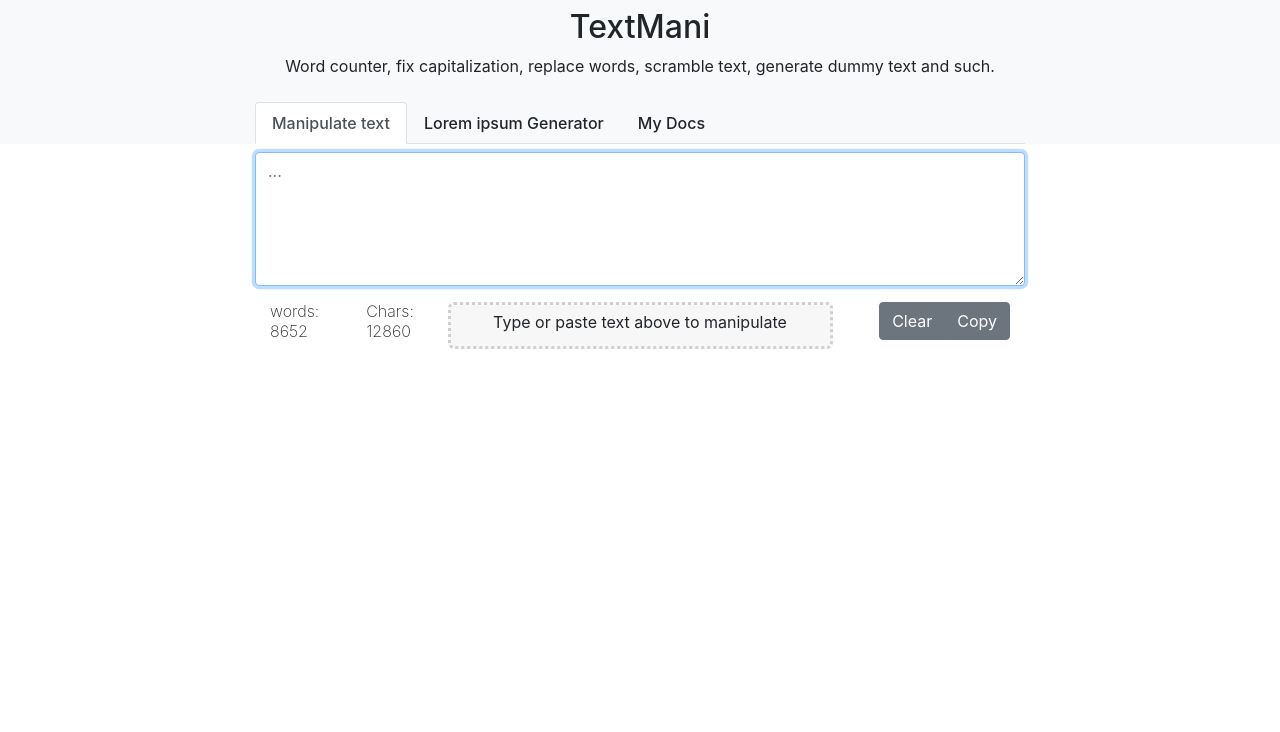
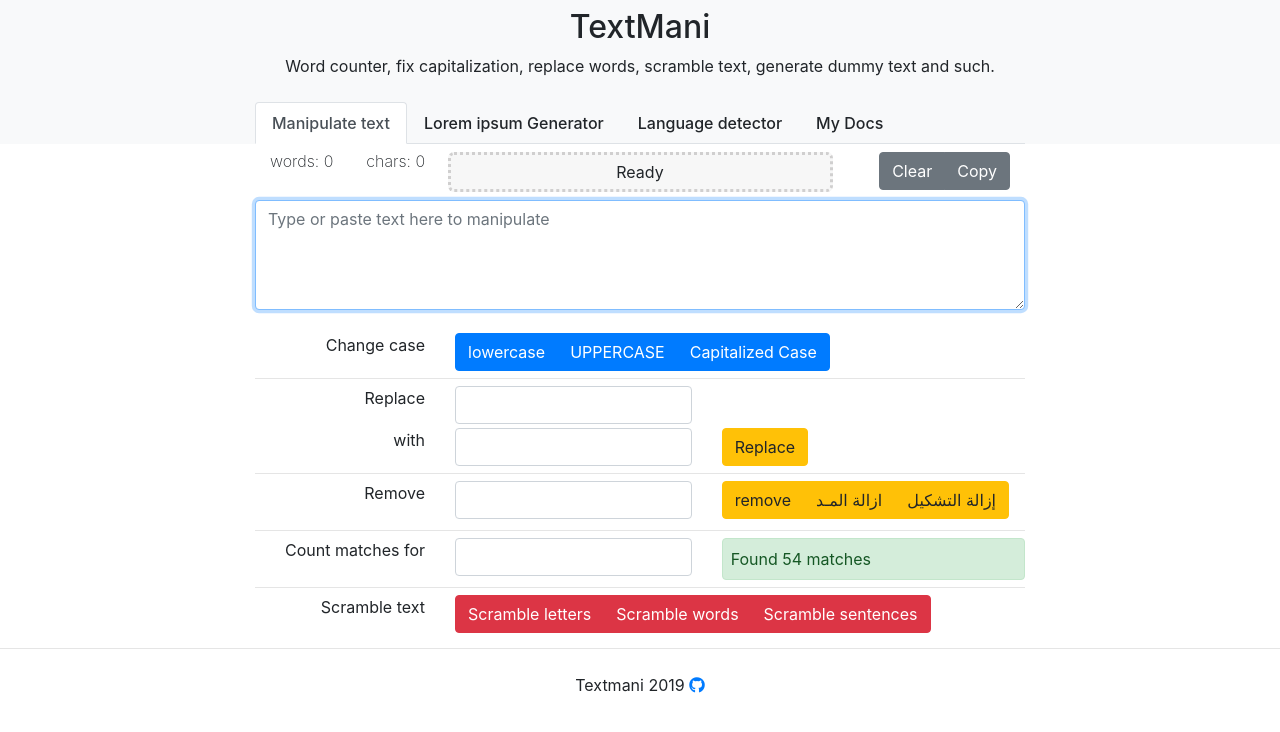
Before and after one commit to iHani/textmani-react, a React (Create React App) app: page / in a window 1280 px wide. Shown: the top 732 px of the page. Built offline with nearby package versions, Linux system fonts and the light colour scheme.

Commit message:
rewrite App.js with hooks (#1)
* Manipulating tab 20%

* Manipulator UI ready

```diff
--- a/public/index.html
+++ b/public/index.html
@@ -7,6 +7,9 @@
       name="viewport"
       content="width=device-width, initial-scale=1, shrink-to-fit=no"
     />
+    <link rel="stylesheet" href="https://use.fontawesome.com/releases/v5.6.3/css/all.css" integrity="sha384-UHRtZLI+pbxtHCWp1t77Bi1L4ZtiqrqD80Kn4Z8NTSRyMA2Fd33n5dQ8lWUE00s/" crossorigin="anonymous">
+
+
     <meta name="theme-color" content="#000000" />
     <!--
       manifest.json provides metadata used when your web app is added to the
--- a/src/App.js
+++ b/src/App.js
@@ -1,40 +1,80 @@
-import React, { Component } from 'react';
+import React, { useState, useEffect } from 'react';
 import Header from './Components/Header';
 import Manipulator from './Components/Manipulator';
 import Generator from './Components/Generator';
 import MyDocs from './Components/MyDocs';
-// import MyComponent from './Components/MyDocs';
 
-class App extends Component {
-  state = {
-    tabs: [ "Manipulate text", "Lorem ipsum Generator", "My Docs"],
-    activeTab: "Manipulate text",
+const allTabs = ["Manipulate text", "Lorem ipsum Generator", "Language detector", "My Docs"];
+
+export default function App() {
+  const [tabs] = useState(allTabs);
+  const [activeTab, setActiveTab] = useState("Manipulate text");
+  const [manipulatorText, setManipulatorText] = useState();
+  const [stringCounts, setStringCounts] = useState({ words: 0, chars: 0 });
+
+
+  function handleManipulatorText(text) {
+    setManipulatorText(text);
+    setStringCounts({ words: countWords(text), chars: countChars(text) });
   }
 
-  getComponent = (tab) => {
+
+  function getComponent(tab) {
     switch (tab) {
-      case "Manipulate text": return <Manipulator />
+      case "Manipulate text":
+      return (
+        <Manipulator
+          text={manipulatorText}
+          handleChangeText={handleManipulatorText}
+          stringCounts={stringCounts}
+          />
+      )
       case "Lorem ipsum Generator": return <Generator />
       case "My Docs": return <MyDocs />
       default:
     }
   }
 
-  handleClickTab = (activeTab) => this.setState({ activeTab });
+  function countWords(text = ''){
+    if (text.trim()) {
+      let ar = 0, en = 0;
+      if (text.match(/\S/g)) {
+        //Arabic words
+        let pta = /[\u0600-\u06FF]+/g
+        if (pta.test(text)) { ar = text.match(pta).length }
+        //English words
+        let pte = /\w+/g
+        if (pte.test(text)) { en = text.match(pte).length }
+        return ar + en
+      } else { return 0 }
+    }  else { return 0 }
+  }
 
-  render() {
-    const { tabs, activeTab } = this.state;
+
+  function countChars(text){
+    return text ? text.length : 0;
+  }
+
+  const handleClickTab = (activeTab) => setActiveTab(activeTab);
+
   return (
     <div>
-        <Header tabs={tabs} activeTab={activeTab} handleClickTab={this.handleClickTab}/>
+      <Header tabs={tabs} activeTab={activeTab} handleClickTab={handleClickTab}/>
       <div className="container">
         <div className="py-2">
-            {this.getComponent(activeTab)}
+          {getComponent(activeTab)}
         </div>
       </div>
+
+      <hr />
+
+      <div className="text-center mt-4 mb-5">
+          Textmani 2019
+        <a href="https://github.com/ihani/textmani-react">
+          <span> <i class="fab fa-github"></i></span>
+        </a>
+      </div>
+
     </div>
   );
 }
-}
-
-export default App;
--- a/src/Components/Manipulator.js
+++ b/src/Components/Manipulator.js
@@ -1,76 +1,188 @@
-import React, { useState, useEffect } from 'react';
+import React, { useState, useEffect, useRef } from 'react';
 
 export default function Manipulator(props) {
-  const [text, setText] = useState();
-  const [statusMessage, setStatusMessage] = useState('Type or paste text above to manipulate');
-  const updateText = ({ target }) => {
-    setText(target.value);
+  const {text = '', handleChangeText, stringCounts, countMatchesString, setCountMatchesString} = props;
+  const [statusMessage, setStatusMessage] = useState('Ready');
+  // const textarea = React.createRef();
+  const textarea = useRef();
+
+  useEffect(() => {
+    if (!text.trim()) {
+      handleChangeText('');
+      setStatusMessage('Ready');
+
+    }
+  }, [text]);
+
+  function clearText() {
+    handleChangeText('');
+    textarea.current.focus();
+  }
+
+  function handleOnChange(e) {
+    const text = e.target.value;
+    handleChangeText(text);
     setStatusMessage('Ready');
   }
-  const clearText = () => setText('');
-  const textarea = React.createRef();
-  // console.log(textarea)
 
-  useEffect(() => {
-    textarea.current.focus();
-    // if (!text.trim()) {
-    //   setStatusMessage('Type or paste text above to manipulate');
-    // }
-  });
+  function handleMatchingCounter(text) {
+    // console.log(handleMatchingCounter)
+    const found = 55;
+    setStatusMessage(`Found ${found} matches.`);
+
+  }
 
   return (
     <div>
-      <div className="form-group">
-        <textarea
-          value={text}
-          onChange={updateText}
-          ref={textarea}
-          className="form-control"
-          rows="5"
-          placeholder="..."
-          autoFocus>
-        </textarea>
-      </div>
-
-      <div className="container">
+      <div className="container mb-2">
         <div className="row">
-
           <div className="col-3">
             <div className="row">
               <div className="col-sm-6">
                 <h6>
-                  words: 8652
+                  words: {stringCounts.words}
                 </h6>
               </div>
               <div className="col-sm-6">
                 <h6>
-                  Chars: 12860
+                  chars: {stringCounts.chars}
                 </h6>
               </div>
             </div>
           </div>
-
           <div className="col-6 text-center dotted">
             {statusMessage}
           </div>
-
           <div className="col-3 text-right">
             <div className="btn-group" role="group" aria-label="Clear | Copy">
               <button
                 type="button"
                 className="btn btn-secondary"
                 onClick={clearText}
+                value={countMatchesString}
                 >Clear
               </button>
               <button type="button" className="btn btn-secondary">Copy</button>
             </div>
           </div>
+        </div>
+      </div>
 
+      <div className="form-group">
+        <textarea
+          value={text}
+          onChange={handleOnChange}
+          className="form-control"
+          ref={textarea}
+          rows="4"
+          placeholder="Type or paste text here to manipulate"
+          autoFocus>
+        </textarea>
+      </div>
+
+      <div className="container section">
+        <div className="row">
+          <div className="col-3 text-right">
+            Change case
+          </div>
+          <div className="col">
+            <div className="btn-group" role="group" aria-label="Basic example">
+              <button type="button" className="btn btn-primary">lowercase</button>
+              <button type="button" className="btn btn-primary">UPPERCASE</button>
+              <button type="button" className="btn btn-primary">Capitalized Case</button>
+            </div>
+          </div>
+        </div>
+      </div>
+
+      <hr />
+
+      <div className="container section">
+        <div className="row">
+          <div className="col-3 text-right">
+            Replace
+          </div>
+          <div className="col-4 pb-1">
+            <input type="text" className="form-control" aria-describedby="replace text"
+              onChange={e => handleMatchingCounter(e.target.value)} />
+          </div>
+        </div>
+        <div className="row">
+          <div className="col-3 text-right">
+            with
+          </div>
+          <div className="col-4">
+            <input type="text" className="form-control" aria-describedby="replace with"
+              onChange={e => handleMatchingCounter(e.target.value)} />
+          </div>
+          <div className="col-1 text-right">
+            <div className="text-left" aria-label="Replace">
+              <button type="button" className="btn btn-warning">Replace</button>
+            </div>
+          </div>
+        </div>
+      </div>
+
+      <hr />
+
+      <div className="container section">
+        <div className="row">
+          <div className="col-3 text-right">
+            Remove
+          </div>
+          <div className="col-4 pb-1">
+            <input type="text" className="form-control" aria-describedby="replace text"
+              onChange={e => handleMatchingCounter(e.target.value)} />
+          </div>
+          <div className="col">
+            <div className="btn-group" role="group" aria-label="Basic example">
+              <button type="button" className="btn btn-warning">remove</button>
+              <button type="button" className="btn btn-warning">ازالة المـد</button>
+              <button type="button" className="btn btn-warning">إزالة التشكيل</button>
+            </div>
+          </div>
+
+        </div>
+
+      </div>
+
+      <hr />
+
+      <div className="container section">
+        <div className="row">
+          <div className="col-3 text-right">
+            Count matches for
+          </div>
+          <div className="col-4">
+            <input type="text" className="form-control" aria-describedby="count words"
+              onChange={e => handleMatchingCounter(e.target.value)} />
+          </div>
+          <div className="col text-left">
+            <div class="alert alert-success m-0 p-2" role="alert">
+              Found 54 matches
+            </div>
+          </div>
+        </div>
+      </div>
+
+      <hr />
+
+      <div className="container section">
+        <div className="row">
+          <div className="col-3 text-right">
+            Scramble text
+          </div>
+
+          <div className="col">
+            <div className="btn-group" role="group" aria-label="Basic example">
+              <button type="button" className="btn btn-danger">Scramble letters</button>
+              <button type="button" className="btn btn-danger">Scramble words</button>
+              <button type="button" className="btn btn-danger">Scramble sentences</button>
+            </div>
+          </div>
         </div>
       </div>
 
     </div>
   );
 }
-
-// export default Manipulator;
--- a/src/scss/custom.scss
+++ b/src/scss/custom.scss
@@ -10,6 +10,19 @@ $dark-grey: #e6e6e6;
 h6{
   font-weight: 200;
   // font-size: .9rem;
+}
+
+hr {
+  padding: 0;
+  margin: 0;
+}
+
+.section {
+  padding: 7px 0 7px 0;
+  &:hover{
+    background-color: $light-grey;
+}
+
 }
 .container{
   max-width: 800px;
```
Also changed, not shown: 2 other files (tests, documents, lock files or other folders). Lines whose indentation alone changed are shown as unchanged.
